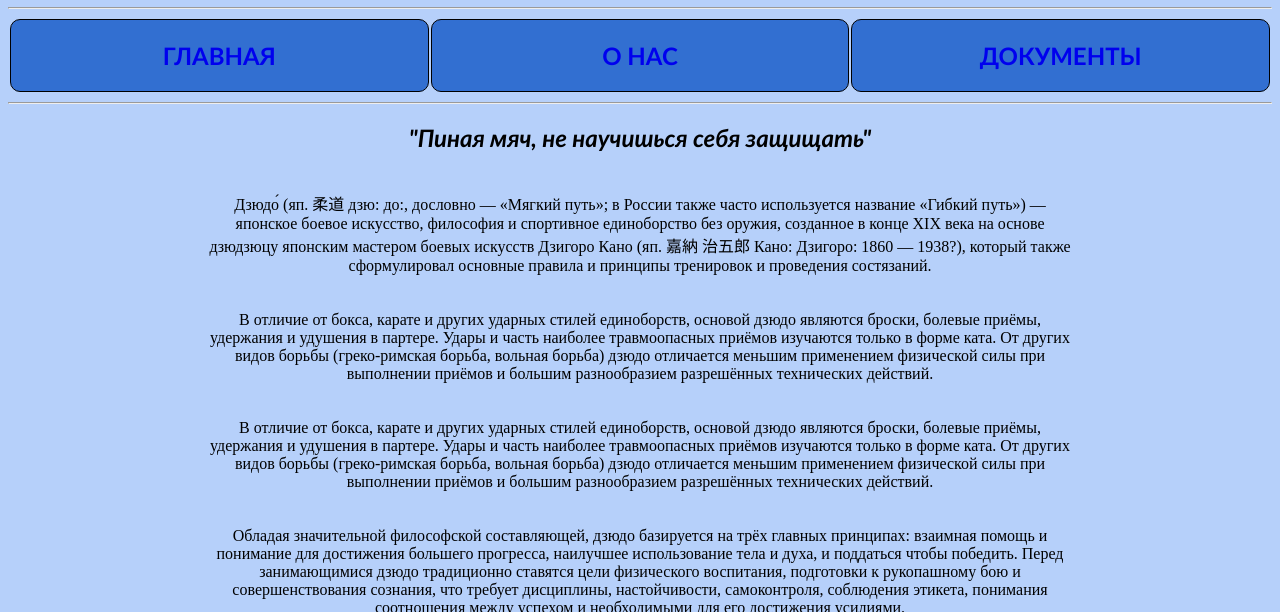
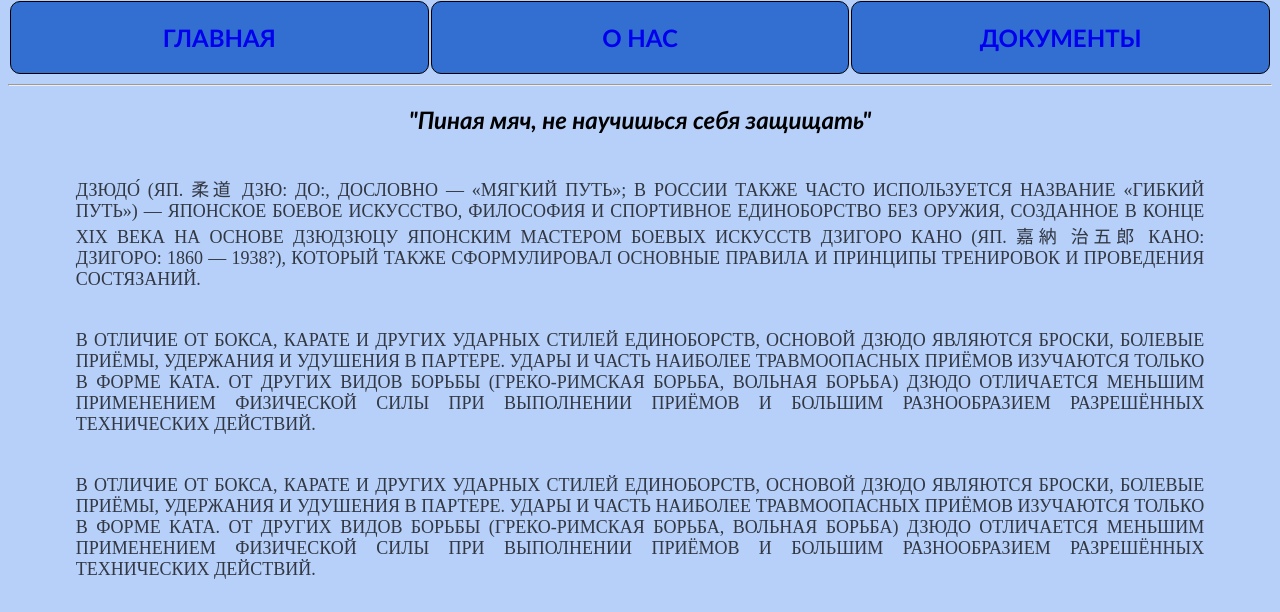
Before and after one commit to AlexEpanov/Centerjudo, a plain HTML site: page index.html in a window 1280 px wide. Shown: the part 188-800 px from the top of the page. Drawn offline with Linux system fonts and the light colour scheme.

Commit message:
еуче4

```diff
--- a/index.html
+++ b/index.html
@@ -9,7 +9,6 @@
   </head>
 
   <body bgcolor="#b6d0fa">
-//border: 1px solid;
       <header>
         <table class="table-head">
           <tbody>
@@ -56,28 +55,28 @@
           <tr>
             <td class="void"></td>
             <td>
-              <p>Дзюдо́ (яп. 柔道 дзю: до:, дословно — «Мягкий путь»; в России также часто используется название «Гибкий путь») — японское боевое искусство, философия и спортивное единоборство без оружия, созданное в конце XIX века на основе дзюдзюцу японским мастером боевых искусств Дзигоро Кано (яп. 嘉納 治五郎 Кано: Дзигоро: 1860 — 1938?), который также сформулировал основные правила и принципы тренировок и проведения состязаний.</p>
+              <p class="text-p">Дзюдо́ (яп. 柔道 дзю: до:, дословно — «Мягкий путь»; в России также часто используется название «Гибкий путь») — японское боевое искусство, философия и спортивное единоборство без оружия, созданное в конце XIX века на основе дзюдзюцу японским мастером боевых искусств Дзигоро Кано (яп. 嘉納 治五郎 Кано: Дзигоро: 1860 — 1938?), который также сформулировал основные правила и принципы тренировок и проведения состязаний.</p>
             </td>
             <td class="void"></td>
           </tr>
           <tr>
             <td class="void"></td>
             <td>
-              <p>В отличие от бокса, карате и других ударных стилей единоборств, основой дзюдо являются броски, болевые приёмы, удержания и удушения в партере. Удары и часть наиболее травмоопасных приёмов изучаются только в форме ката. От других видов борьбы (греко-римская борьба, вольная борьба) дзюдо отличается меньшим применением физической силы при выполнении приёмов и большим разнообразием разрешённых технических действий.</p>
+              <p class="text-p">В отличие от бокса, карате и других ударных стилей единоборств, основой дзюдо являются броски, болевые приёмы, удержания и удушения в партере. Удары и часть наиболее травмоопасных приёмов изучаются только в форме ката. От других видов борьбы (греко-римская борьба, вольная борьба) дзюдо отличается меньшим применением физической силы при выполнении приёмов и большим разнообразием разрешённых технических действий.</p>
             </td>
             <td class="void"></td>
           </tr>
           <tr>
             <td class="void"></td>
             <td>
-              <p>В отличие от бокса, карате и других ударных стилей единоборств, основой дзюдо являются броски, болевые приёмы, удержания и удушения в партере. Удары и часть наиболее травмоопасных приёмов изучаются только в форме ката. От других видов борьбы (греко-римская борьба, вольная борьба) дзюдо отличается меньшим применением физической силы при выполнении приёмов и большим разнообразием разрешённых технических действий.</p>
+              <p class="text-p">В отличие от бокса, карате и других ударных стилей единоборств, основой дзюдо являются броски, болевые приёмы, удержания и удушения в партере. Удары и часть наиболее травмоопасных приёмов изучаются только в форме ката. От других видов борьбы (греко-римская борьба, вольная борьба) дзюдо отличается меньшим применением физической силы при выполнении приёмов и большим разнообразием разрешённых технических действий.</p>
             </td>
             <td class="void"></td>
           </tr>
           <tr>
             <td td class="void"></td>
             <td>
-              <p>Обладая значительной философской составляющей, дзюдо базируется на трёх главных принципах: взаимная помощь и понимание для достижения большего прогресса, наилучшее использование тела и духа, и поддаться чтобы победить. Перед занимающимися дзюдо традиционно ставятся цели физического воспитания, подготовки к рукопашному бою и совершенствования сознания, что требует дисциплины, настойчивости, самоконтроля, соблюдения этикета, понимания соотношения между успехом и необходимыми для его достижения усилиями.</p>
+              <p class="text-p">Обладая значительной философской составляющей, дзюдо базируется на трёх главных принципах: взаимная помощь и понимание для достижения большего прогресса, наилучшее использование тела и духа, и поддаться чтобы победить. Перед занимающимися дзюдо традиционно ставятся цели физического воспитания, подготовки к рукопашному бою и совершенствования сознания, что требует дисциплины, настойчивости, самоконтроля, соблюдения этикета, понимания соотношения между успехом и необходимыми для его достижения усилиями.</p>
             </td>
             <td td class="void"></td>
           </tr>
--- a/style.css
+++ b/style.css
@@ -50,7 +50,17 @@ a {
 }
 
 .void {
-  width: 15%;
+  width:5%;
+
+}
+.text-p{
+    text-align: justify;
+    font-size: 18px;
+text-transform: uppercase;
+
+color: #323741;
+//text-align: left;
+//margin: 30px 0;
 }
 
 td {
```
